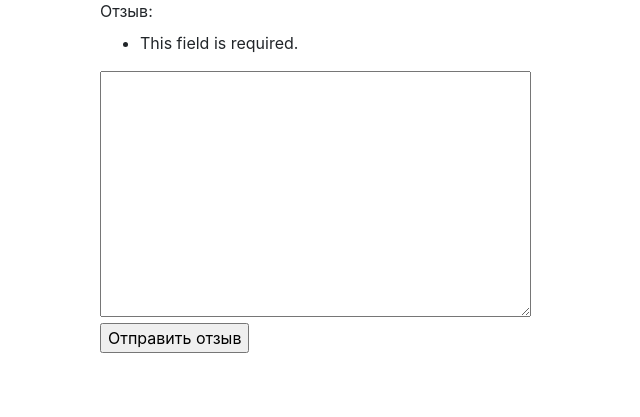
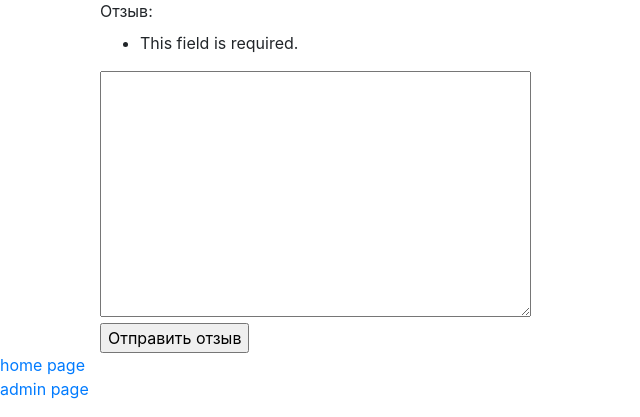
Before and after one commit to passatijy/3.5.Reviews, a Django app: page /product/1/ in a window 1280 px wide. Shown: the part 383-800 px from the top of the page, without its empty margins (0-640 px from the left). Run offline with Django 3.2, Linux system fonts and the light colour scheme; data comes from the database, SQL or seed files in the repository; both versions use the stored data as it was after the commit; some libraries are stand-ins or nearby versions.

Commit message:
little improvements in template

```diff
--- a/templates/base.html
+++ b/templates/base.html
@@ -5,6 +5,7 @@
     <meta charset="UTF-8">
     <title>Title</title>
       {% load static %}
+      {% load admin_urls %}
     <link rel="stylesheet" type="text/css" href="{% static 'css/bootstrap.min.css' %}"/>
     <link rel="stylesheet" type="text/css" href="{% static 'css/review.css' %}"/>
 
@@ -15,6 +16,8 @@
 
     {% block content %}
     {% endblock %}
-
+<a href="{% url 'main_page' %}">home page</a>
+<br>
+<a href="{% url 'admin:index' %}">admin page</a>
 </body>
 </html>
```
Also changed, not shown: db.sqlite3.
